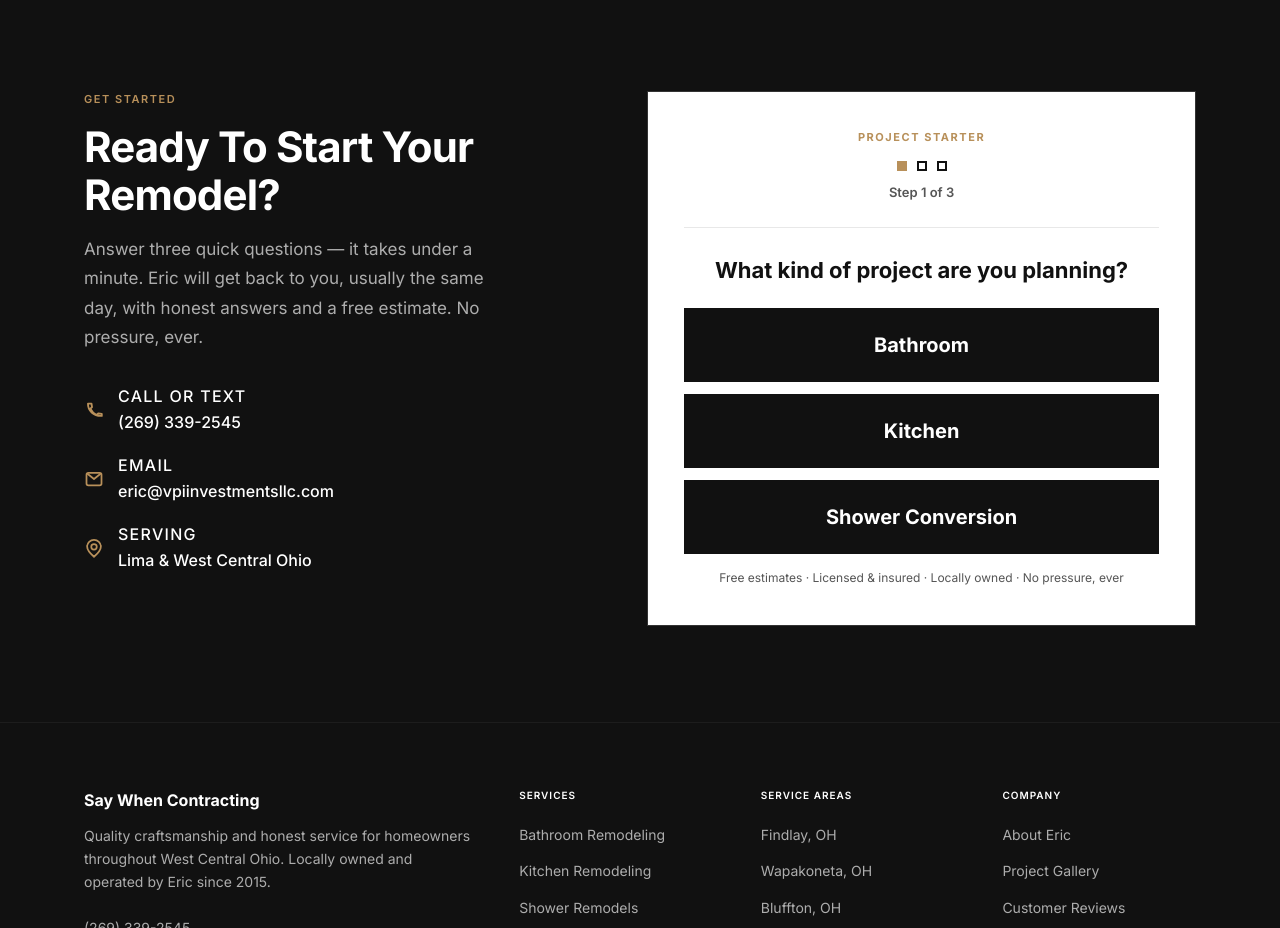
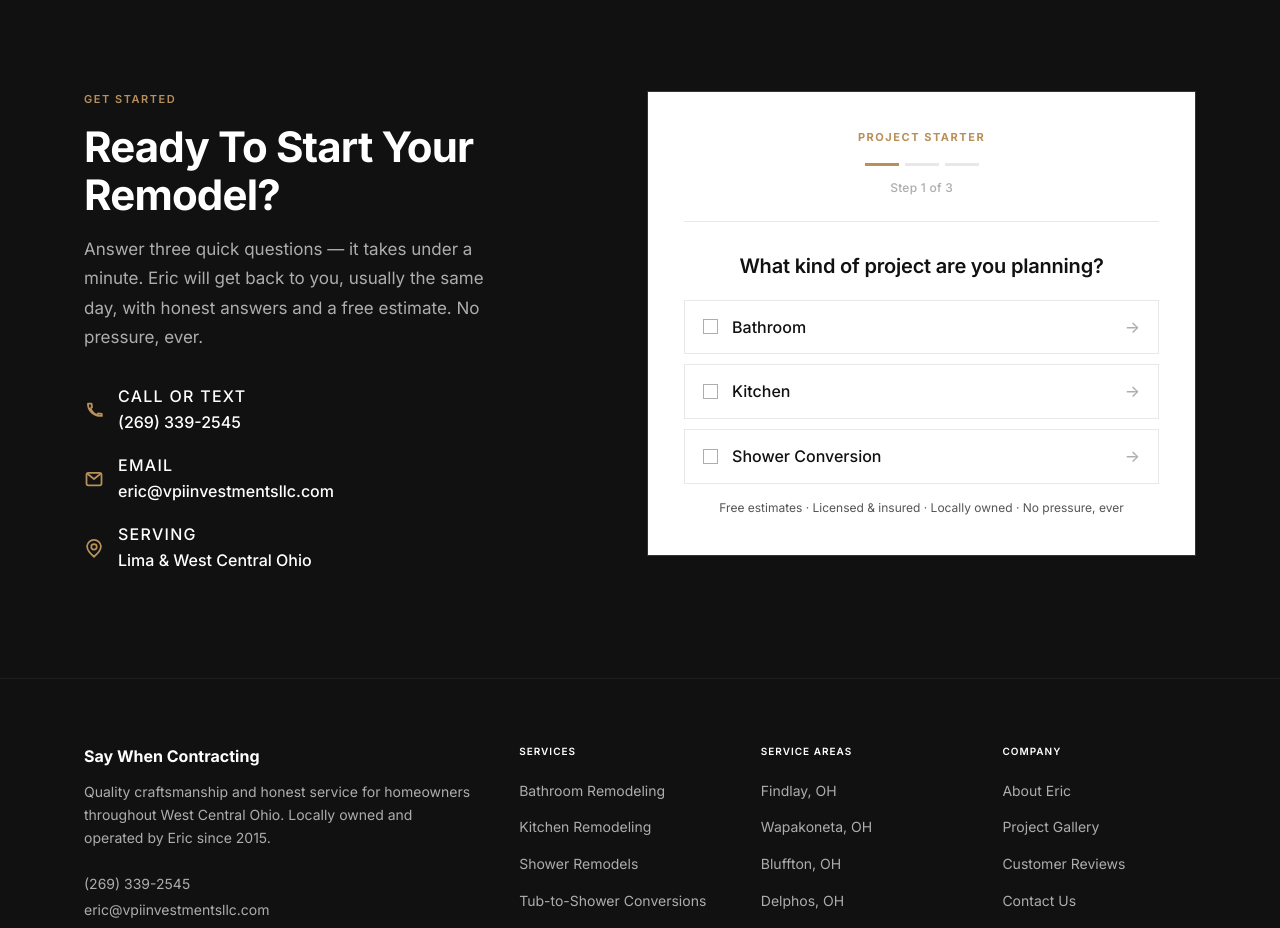
Before and after one commit to jarzabekj528/eric, a plain HTML site: page index.html in a window 1280 px wide. Shown: the part 8600-9528 px from the top of the page. Drawn offline with Linux system fonts and the light colour scheme.

Commit message:
Refine contact form quiz styling to match site's blueprint aesthetic
Replace bulky filled choice buttons and dot indicators with hairline-bordered
list cards and a slim segmented progress bar, consistent with the rest of
the site's minimal, thin-border look.

Co-Authored-By: Claude Sonnet 5 <noreply@anthropic.com>

```diff
--- a/index.html
+++ b/index.html
@@ -919,8 +919,8 @@
     /* ─── PROJECT STARTER QUIZ ───────────────────────────── */
     .quiz__header {
       text-align: center;
-      margin-bottom: 28px;
-      padding-bottom: 24px;
+      margin-bottom: 30px;
+      padding-bottom: 22px;
       border-bottom: 1px solid var(--beige);
     }
     .quiz__eyebrow {
@@ -929,87 +929,102 @@
       letter-spacing: .14em;
       text-transform: uppercase;
       color: var(--brass);
-      margin-bottom: 14px;
+      margin-bottom: 16px;
     }
     .quiz__progress {
       display: flex;
       justify-content: center;
-      gap: 10px;
-      margin-bottom: 10px;
+      gap: 6px;
+      margin-bottom: 12px;
     }
     .quiz__dot {
-      width: 10px;
-      height: 10px;
-      border: 2px solid var(--charcoal);
-      background: transparent;
-      transition: background .2s, border-color .2s;
-    }
-    .quiz__dot.is-active { background: var(--charcoal); }
-    .quiz__dot.is-current { background: var(--brass); border-color: var(--brass); }
+      width: 34px;
+      height: 3px;
+      background: var(--beige);
+      transition: background .25s;
+    }
+    .quiz__dot.is-active { background: var(--brass); }
     .quiz__step-label {
-      font-size: 13px;
-      font-weight: 600;
-      color: var(--warm-gray);
+      font-size: 12px;
+      font-weight: 500;
+      letter-spacing: .02em;
+      color: var(--stone);
     }
     .quiz-step[hidden] { display: none; }
     .quiz__prompt {
-      font-size: 22px;
-      font-weight: 700;
-      line-height: 1.35;
+      font-size: 20px;
+      font-weight: 600;
+      line-height: 1.4;
+      letter-spacing: -.01em;
       color: var(--charcoal);
-      margin-bottom: 22px;
+      margin-bottom: 20px;
       text-align: center;
     }
     .quiz__choices {
       display: flex;
       flex-direction: column;
-      gap: 12px;
+      gap: 10px;
     }
     .quiz__choice {
-      display: block;
+      display: flex;
+      align-items: center;
+      gap: 14px;
       width: 100%;
-      padding: 22px 20px;
-      font-size: 20px;
-      font-weight: 700;
-      line-height: 1.2;
-      color: var(--white);
-      background: var(--charcoal);
-      border: 3px solid var(--charcoal);
-      text-align: center;
-      transition: background .18s, border-color .18s, transform .12s;
+      padding: 16px 18px;
+      font-size: 16px;
+      font-weight: 500;
+      line-height: 1.3;
+      color: var(--charcoal);
+      background: var(--white);
+      border: 1px solid var(--beige);
+      text-align: left;
+      transition: border-color .15s, background .15s;
+    }
+    .quiz__choice::before {
+      content: '';
+      flex-shrink: 0;
+      width: 15px;
+      height: 15px;
+      border: 1.5px solid var(--stone);
+      background: var(--white);
+      transition: border-color .15s, background .15s;
+    }
+    .quiz__choice::after {
+      content: '\2192';
+      margin-left: auto;
+      color: var(--stone);
+      transition: color .15s, transform .15s;
     }
     .quiz__choice:hover,
     .quiz__choice:focus-visible {
-      background: var(--brass);
-      border-color: var(--brass-dk);
+      border-color: var(--brass);
+      background: var(--soft);
       outline: none;
     }
+    .quiz__choice:hover::after,
+    .quiz__choice:focus-visible::after { color: var(--brass); transform: translateX(2px); }
     .quiz__choice.is-selected {
-      background: var(--brass);
-      border-color: var(--brass-dk);
-    }
+      border-color: var(--brass);
+      background: var(--soft);
+    }
+    .quiz__choice.is-selected::before { border-color: var(--brass); background: var(--brass); }
+    .quiz__choice.is-selected::after { color: var(--brass); }
     .quiz-step .field input#f-zip {
-      font-size: 24px;
-      padding: 18px 16px;
       text-align: center;
-      letter-spacing: .06em;
-    }
-    .quiz-step .field input#f-name,
-    .quiz-step .field input#f-phone {
-      font-size: 18px;
-      padding: 16px 14px;
+      letter-spacing: .04em;
     }
     .quiz__next,
-    .quiz .form__submit { width: 100%; justify-content: center; margin-top: 8px; }
+    .quiz .form__submit { width: 100%; justify-content: center; margin-top: 6px; }
     .quiz__back {
       display: block;
       width: 100%;
-      margin-top: 16px;
-      padding: 10px;
-      font-size: 14px;
-      font-weight: 600;
-      color: var(--warm-gray);
+      margin-top: 14px;
+      padding: 8px;
+      font-size: 13px;
+      font-weight: 500;
+      color: var(--stone);
       text-align: center;
+      transition: color .15s;
     }
     .quiz__back:hover { color: var(--charcoal); }
     .quiz__back[hidden] { display: none; }
```
